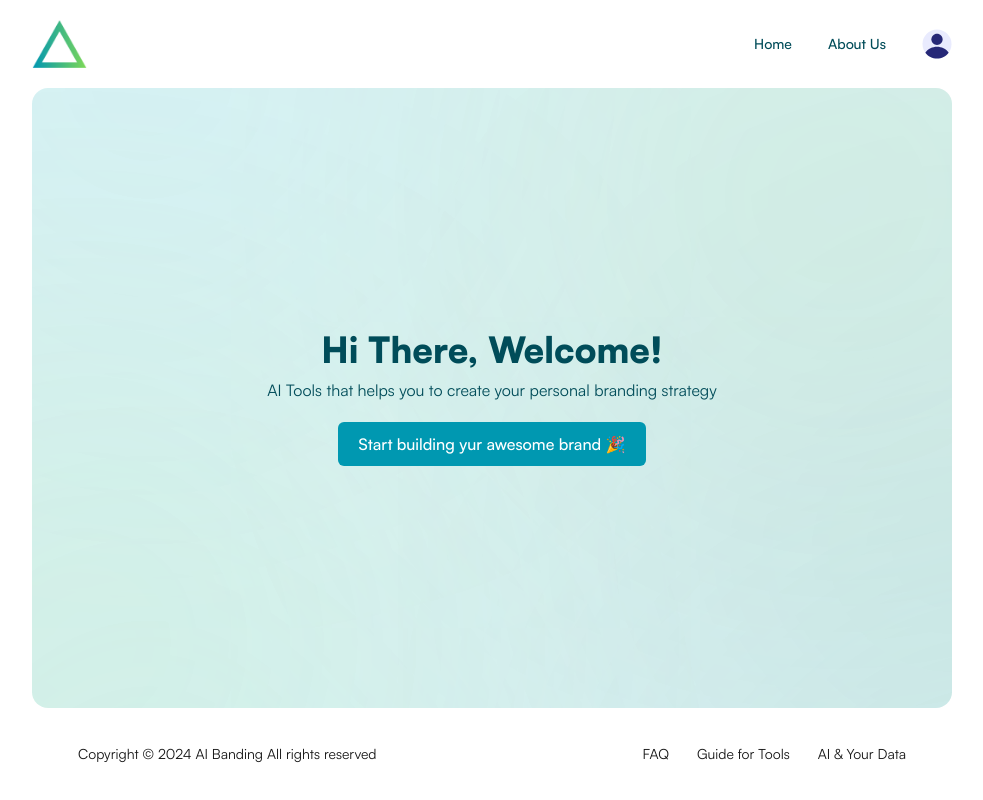
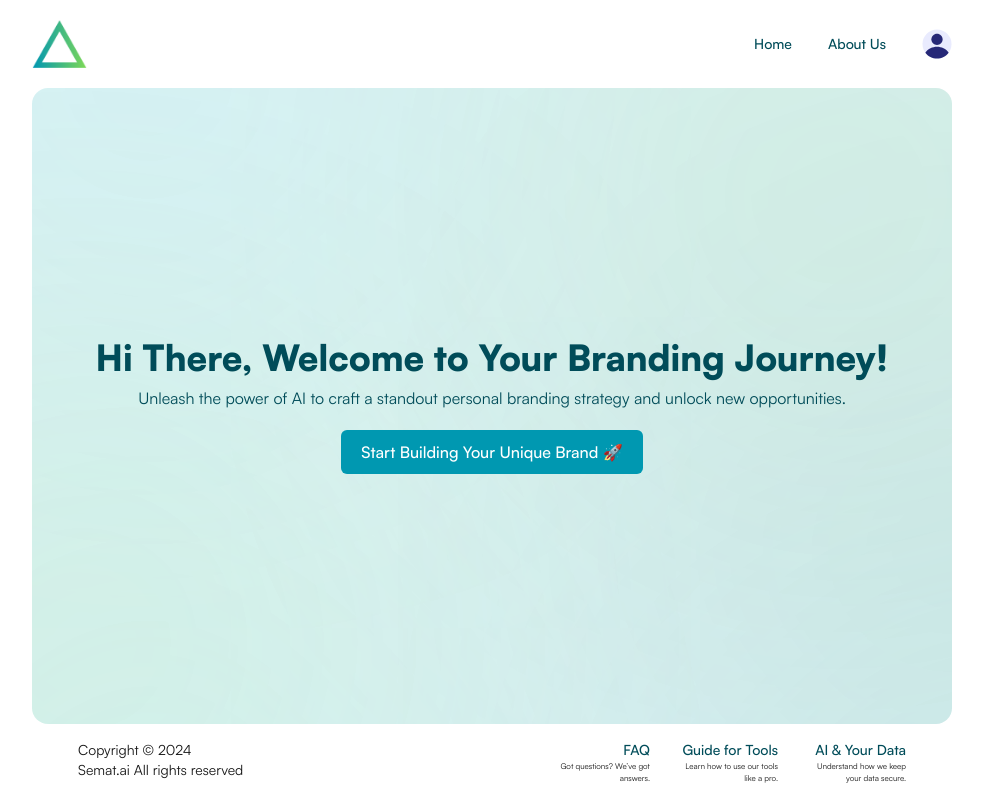
Before and after one commit to f4yis/ai-branding, a Next.js app: page / in a window 1280 px wide. Shown: the whole page, without its empty margins (148-1131 px from the left). Built offline with nearby package versions, Linux system fonts and the light colour scheme.

Commit message:
refinement

```diff
--- a/src/app/(wizard)/page.tsx
+++ b/src/app/(wizard)/page.tsx
@@ -3,9 +3,9 @@ import Link from "next/link"
 const App = () => {
 	return (
         <div className="flex-1 text-5x flex flex-col justify-center items-center p-6 relative">
-			<h2 className="text-4xl text-secondary font-extrabold">Hi There, Welcome!</h2>
-			<p className='text-secondary text-base mt-2'>AI Tools that helps you to create your personal branding strategy</p>
-			<Link href="/wizard" className="mt-5 bg-primary text-white px-5 py-2.5 rounded-md font-medium">Start building yur awesome brand 🎉</Link>
+			<h2 className="text-4xl text-secondary font-extrabold">Hi There, Welcome to Your Branding Journey!</h2>
+			<p className='text-secondary text-base mt-2'>Unleash the power of AI to craft a standout personal branding strategy and unlock new opportunities.</p>
+			<Link href="/wizard" className="mt-5 bg-primary text-white px-5 py-2.5 rounded-md font-medium">Start Building Your Unique Brand 🚀</Link>
 		</div>
     )
 }
--- a/src/app/(wizard)/wizard/Goal.tsx
+++ b/src/app/(wizard)/wizard/Goal.tsx
@@ -86,7 +86,7 @@ const Goal = () => {
 			e.preventDefault()
 			updateCurrent(4)
 		}}>
-			<h2 className="text-[40px] text-secondary font-normal leading-[115%]">In-Depth Branding Inputs for Strategy Generation</h2>
+			<h2 className="text-[40px] text-secondary font-normal leading-[115%]">Deep Dive: Shape Your Personal Branding Strategy</h2>
 			<div className="flex gap-4 flex-col">
 				<Dropdown
 					label="What is the primary audience you want to reach with your personal brand?"
@@ -95,7 +95,7 @@ const Goal = () => {
 					name="audience"
 				/>
 				<Dropdown
-					label="How would you like to be perceived in your industry or future industry?"
+					label="How would you like to be perceived in your industry or desired field?"
 					options={perceptionOptions}
 					control={control}
 					name="perception"
@@ -118,6 +118,10 @@ const Goal = () => {
 					control={control}
 					name="skills"
 				/>
+				<div className="relative isolate flex items-center justify-center my-2">
+					<span className="pr-1 text-sm text-secondary">{state.type === 'student' ? 'Student' : 'Professional'}</span>
+					<div className="flex-1 h-[1px] bg-secondary/70"/>
+				</div>
 				{
 					state.type === 'student' ? (
 						<>
--- a/src/app/(wizard)/wizard/Profile.tsx
+++ b/src/app/(wizard)/wizard/Profile.tsx
@@ -41,15 +41,17 @@ const Profile = () => {
 			e.preventDefault()
 			updateCurrent(3)
 		}}>
-			<h2 className="text-[40px] text-secondary font-normal leading-[115%]">Your profile</h2>
+			<div className="">
+				<h2 className="text-[40px] text-secondary font-normal leading-[115%]">Your Profile</h2>
+				<p className="text-secondary text-base">Let us understand your background to create a personalized branding strategy tailored to your goals.</p>
+			</div>
 			{
 				state.type === 'student' ? (
 					<div className="flex gap-4 flex-col">
 						<Dropdown label="What is your current level of study?" control={control} options={options} name="type" />
 						<Input label="What field or major are you studying?" />
 						<Input label="What are your primary career goals after graduation?" />
-						<Input label="Which industry do you aspire to work in, and do you have any specific roles in mind?" />
-						<Input label="What field or major are you studying?" />
+						<Input label="Which industry do you aspire to work in, and do you have specific roles in mind?" />
 						<Dropdown
 							label="What are your top three skills or strengths you feel will help in your future career?"
 							control={control}
--- a/src/app/(wizard)/wizard/Result/index.tsx
+++ b/src/app/(wizard)/wizard/Result/index.tsx
@@ -18,7 +18,7 @@ const Result = () => {
 			e.preventDefault()
 			updateCurrent(0)
 		}}>
-			<h2 className="text-[40px] text-secondary font-normal leading-[115%]">Here is your result</h2>
+			<h2 className="text-[40px] text-secondary font-normal leading-[115%]">Your Personalized Branding Results Are Ready!</h2>
 			<div className="flex gap-2">
 				{
 					tabs?.map((t, i) => (
--- a/src/components/Footer.tsx
+++ b/src/components/Footer.tsx
@@ -2,12 +2,21 @@ import Link from 'next/link'
 
 const Footer = () => {
 	return (
-		<div className="flex px-[5%] py-9 justify-between text-sm text-blue-2">
-			Copyright © 2024 AI Banding All rights reserved
+		<div className="flex px-[5%] py-4 justify-between text-sm text-blue-2 items-start">
+			Copyright © 2024<br/>Semat.ai All rights reserved
 			<div className="flex space-x-7">
-				<Link href="#">FAQ</Link>
-				<Link href="#">Guide for Tools</Link>
-				<Link href="#">AI & Your Data</Link>
+				<Link href="#" className='leading-tight text-right'>
+					<span className='block text-sm m-0 p-0 text-secondary font-medium'>FAQ</span>
+					<span className='block text-[8px] m-0 p-0 leading-normal max-w-[100px]'>Got questions? We’ve got answers.</span>
+				</Link>
+				<Link href="#" className='leading-tight text-right'>
+					<span className='block text-sm m-0 p-0 text-secondary font-medium'>Guide for Tools</span>
+					<span className='block text-[8px] m-0 p-0 leading-normal max-w-[100px]'>Learn how to use our tools like a pro.</span>
+				</Link>
+				<Link href="#" className='leading-tight text-right'>
+					<span className='block text-sm m-0 p-0 text-secondary font-medium'>AI & Your Data</span>
+					<span className='block text-[8px] m-0 p-0 leading-normal max-w-[100px]'>Understand how we keep your data secure.</span>
+				</Link>
 			</div>
 		</div>
 	)
```
